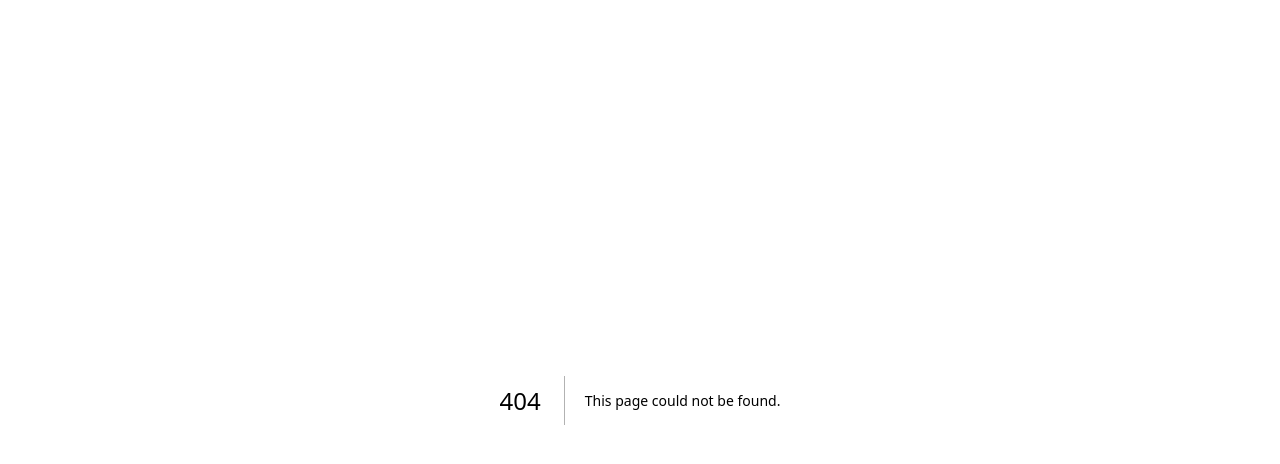
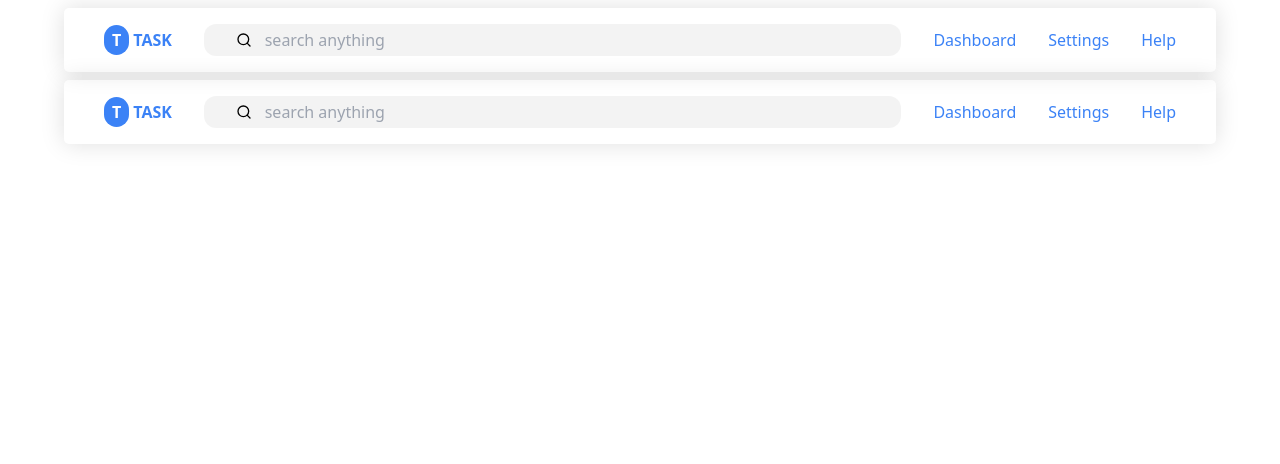
Before and after one commit to Abhyudaya-SVVV/Club-Management, a Next.js app in the folder frontend/: page /components/Navbar in a window 1280 px wide. Before the commit this address had no page. Shown: the top 464 px of the page. Built offline with nearby package versions, Linux system fonts and the light colour scheme.

Commit message:
inprogress

```diff
--- a/frontend/package.json
+++ b/frontend/package.json
@@ -11,10 +11,12 @@
   "dependencies": {
     "class-variance-authority": "^0.7.0",
     "clsx": "^2.1.0",
+    "flowbite": "^2.3.0",
     "lucide-react": "^0.363.0",
     "next": "14.1.4",
     "react": "^18",
     "react-dom": "^18",
+    "react-icons": "^5.0.1",
     "tailwind-merge": "^2.2.2",
     "tailwindcss-animate": "^1.0.7"
   },
--- a/frontend/src/pages/_app.tsx
+++ b/frontend/src/pages/_app.tsx
@@ -1,6 +1,13 @@
 import "@/styles/globals.css";
 import type { AppProps } from "next/app";
+import Navbar from "./components/Navbar";
 
 export default function App({ Component, pageProps }: AppProps) {
-  return <Component {...pageProps} />;
+
+  return <>
+  <main className="mainpage">
+  <Navbar/>
+  <Component {...pageProps} />
+  </main>
+  </>;
 }
--- /dev/null
+++ b/frontend/src/pages/components/Navbar.tsx
@@ -0,0 +1,47 @@
+import React from 'react';
+import styles from "@/styles/Navbar.module.css"
+import { FiSearch } from "react-icons/fi";
+
+const Navbar = () => {
+  return (
+    <div className={styles.navbar}>
+      <div className={styles.logo}>
+        <span className='bg-blue-500 py-1 px-2 text-white rounded-full mr-1'>T</span>
+        TASK
+      </div>
+
+      <div className={styles.search}>
+        <div><FiSearch /></div>
+        <input type="text" placeholder='search anything' />
+      </div>
+
+      <div className={styles.navitems}>
+        <ul>
+          <li>
+            <a href="#">Dashboard</a>
+            <div className={styles['dropdown-menu']}>
+              <a href="#">Profile</a>
+              <a href="#">Logout</a>
+              <a href="#">Security</a>
+              <a href="#">Notification update</a>
+              <a href="#">Language Prefrences</a>
+            </div>
+          </li>
+          <li>
+            <a href="#">Settings</a>
+            <div className={styles['dropdown-menu']}>
+              <a href="#">Contact Admin</a>
+              <a href="#">FAQ</a>
+              <a href="#">Feedback</a>
+            </div>
+          </li>
+          <li>
+            <a href="#">Help</a>
+          </li>
+        </ul>
+      </div>
+    </div>
+  );
+};
+
+export default Navbar;
--- a/frontend/src/pages/index.tsx
+++ b/frontend/src/pages/index.tsx
@@ -1,9 +1,18 @@
 import React from 'react'
+import Head from 'next/head'
 
 const index = () => {
   return (
     <>
-    Club Management System
+      <Head>
+          <title>Club Management System</title>
+          <meta charSet="UTF-8" />
+          <meta name="description" content="Your website description" />
+          <link rel="stylesheet" href="/styles.css" />
+      </Head>
+      <main>
+
+      </main>
     </>
   )
 }
--- /dev/null
+++ b/frontend/src/styles/Navbar.module.css
@@ -0,0 +1,73 @@
+.navbar {
+    margin-top: 0.5rem;
+    width: 100%;
+    display: flex;
+    justify-content: space-evenly;
+    align-items: center;
+    border-radius: 5px;
+    padding: 1rem 1.5rem;
+    box-shadow: 0 0 25px 0 rgba(0, 0, 0, 0.13);
+  }
+
+  .logo {
+    margin-left: 1rem;
+    color: #3B82F6;
+    font-weight: bold;
+  }
+
+  .search {
+    display: flex;
+    align-items: center;
+    /* border: 1px solid #0D99FF; */
+    background-color: rgba(0, 0, 0, 0.048);
+    height: 2rem;
+    width: 100%;
+    border-radius: 12px;
+    padding: 0rem 2rem;
+    gap: 0.8rem;
+    margin: 0rem 2rem;
+  }
+
+  .search input {
+    width: 100%;
+    background-color: transparent;
+    outline: none;
+  }
+
+  .navitems ul {
+    gap: 2rem;
+    margin-right: 1rem;
+    display: flex;
+  }
+
+  .navbar ul li {
+    color: #3B82F6;
+    font-weight: 500;
+    position: relative;
+  }
+
+  .dropdown-menu {
+    position: absolute;
+    top: 100%;
+    left: 0;
+    background-color: #fff;
+    box-shadow: 0 2px 5px rgba(0, 0, 0, 0.1);
+    font-size: 0.9rem;
+    display: none;
+    z-index: 1;
+  }
+
+  .dropdown-menu a {
+    display: block;
+    padding: 5px 15px;
+    color: #333;
+    text-decoration: none;
+  }
+
+  .dropdown-menu a:hover {
+    background-color: #f5f5f5;
+  }
+
+  .navbar ul li:hover .dropdown-menu {
+    display: block;
+  }
--- a/frontend/src/styles/globals.css
+++ b/frontend/src/styles/globals.css
@@ -15,7 +15,11 @@ body {
   background-color: rgb(255, 255, 255);
 }
 
+.mainpage{
+  width: 90%;
+  margin: 0 auto;
+}
 ::selection {
-  background-color: #9b00fb3b;
-  color: rgb(255, 255, 255);
+  background-color: #70aed13b;
+  color: rgb(0, 0, 0);
 }
```
Also changed, not shown: 1 other file (tests, documents, lock files or other folders).
